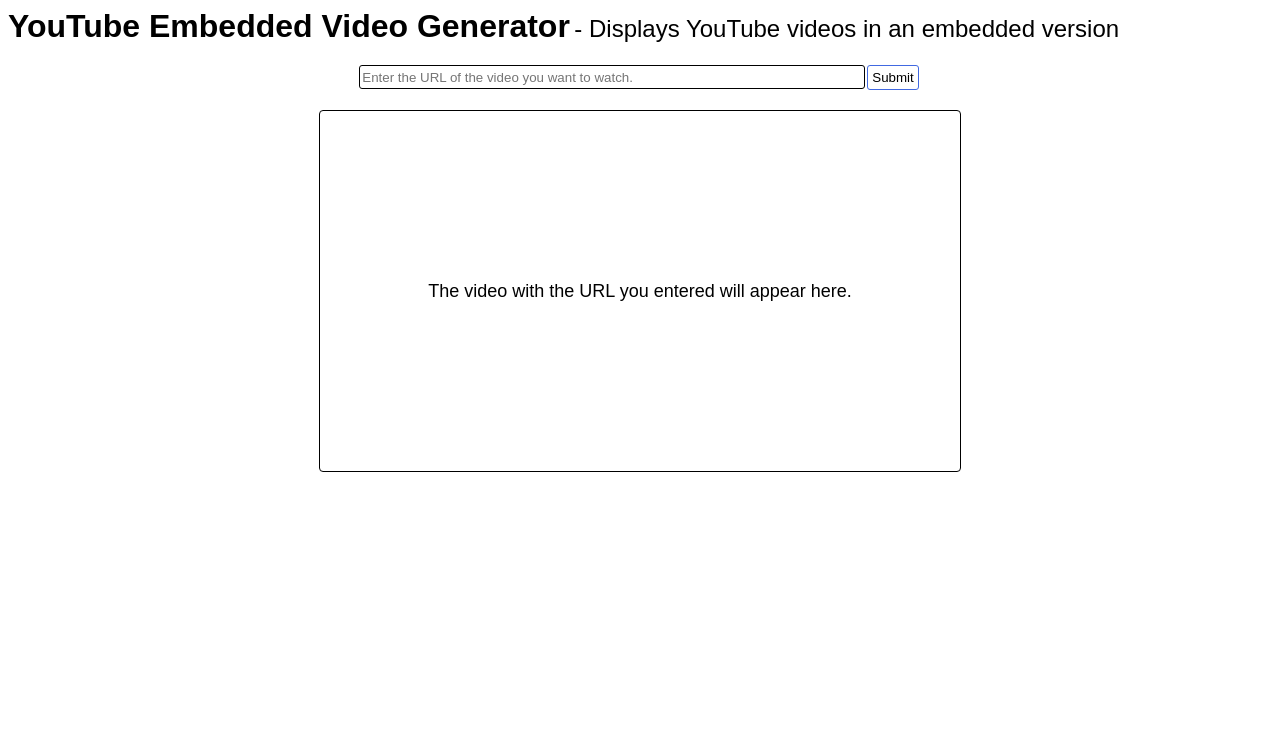
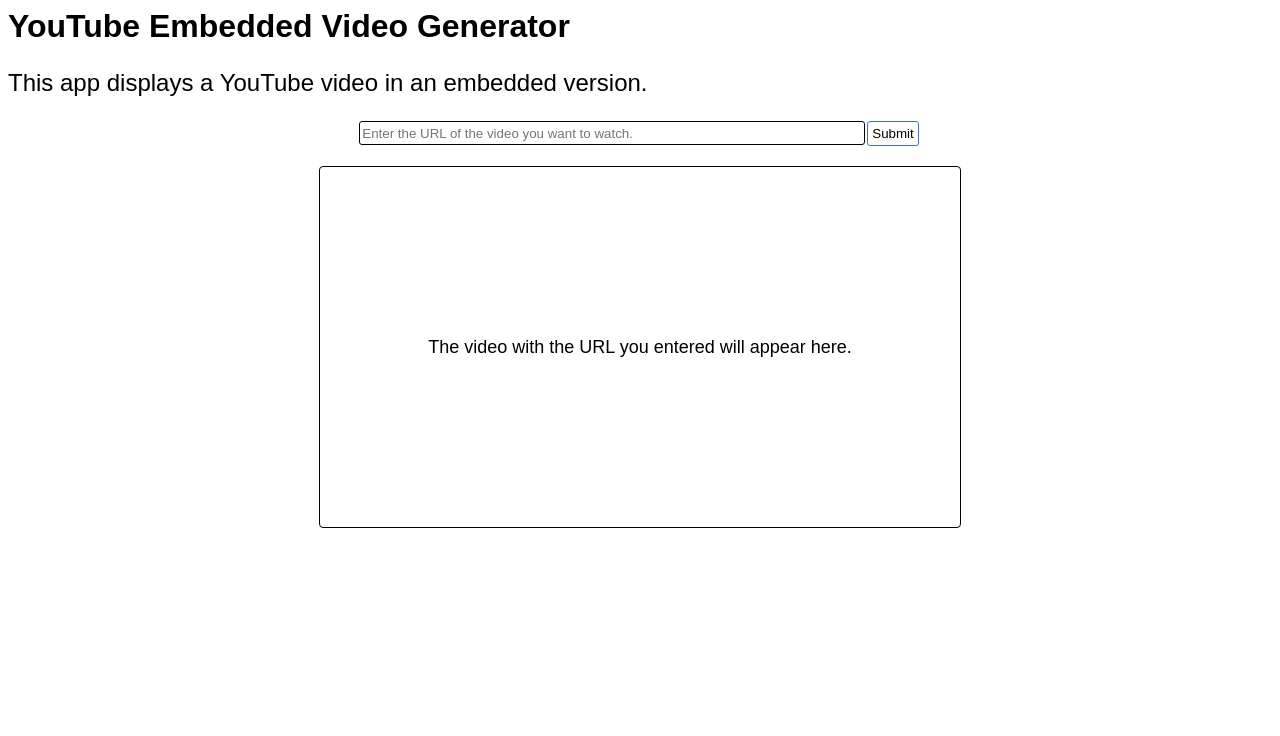
Before and after one commit to jinssai/YouTube_Embedded_Video_Generator, a plain HTML site: page index.html in a window 1280 px wide. Shown: the top 736 px of the page. Drawn offline with Linux system fonts and the light colour scheme.

Commit message:
Update index.html

```diff
--- a/index.html
+++ b/index.html
@@ -12,7 +12,7 @@
     <div class="wrapper">
       <div class="title">
         <h1 style="display:inline;">YouTube Embedded Video Generator</h1>
-        <span class="big"> - Displays YouTube videos in an embedded version</span>
+        <p class="big">This app displays a YouTube video in an embedded version.</p>
       </div>
       <noscript>
         <span style="color:red;">For full functionality of this site it is necessary to enable JavaScript.
```
